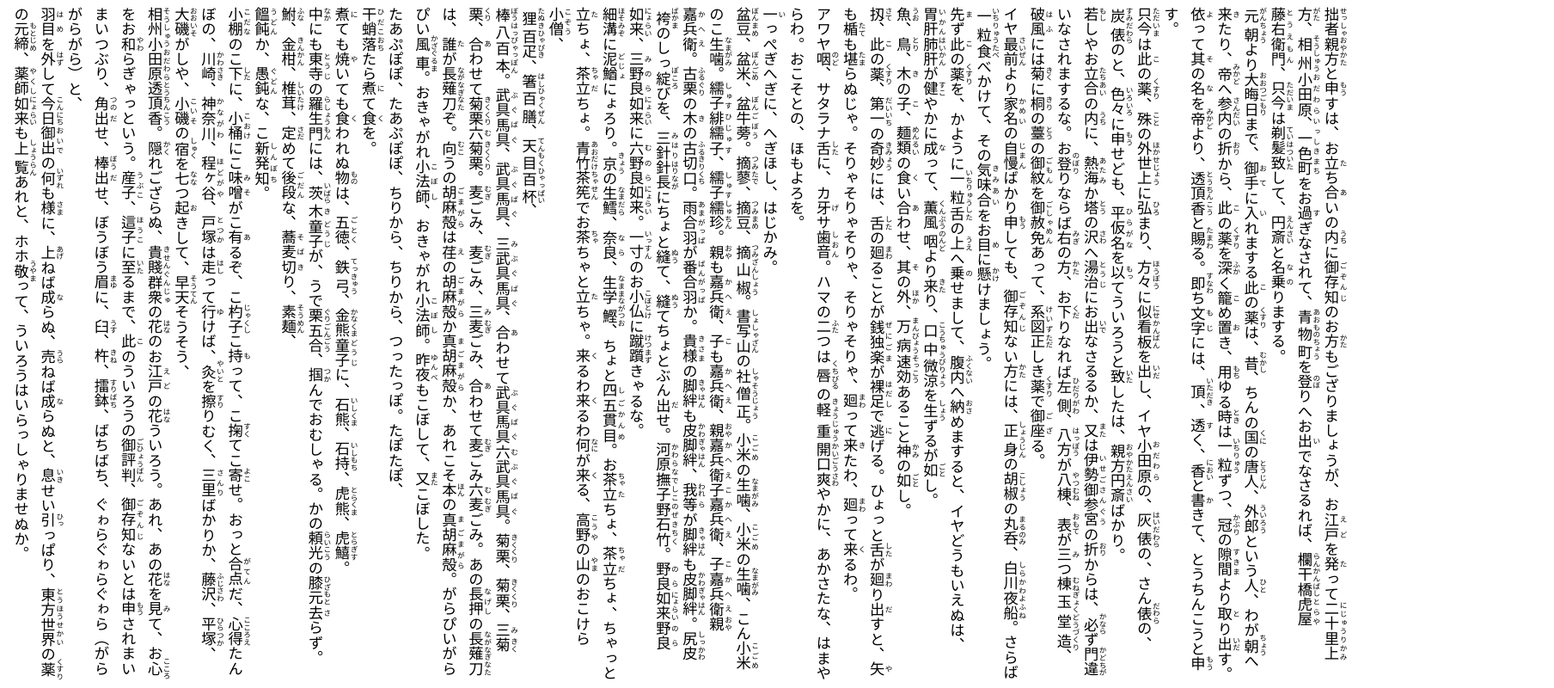
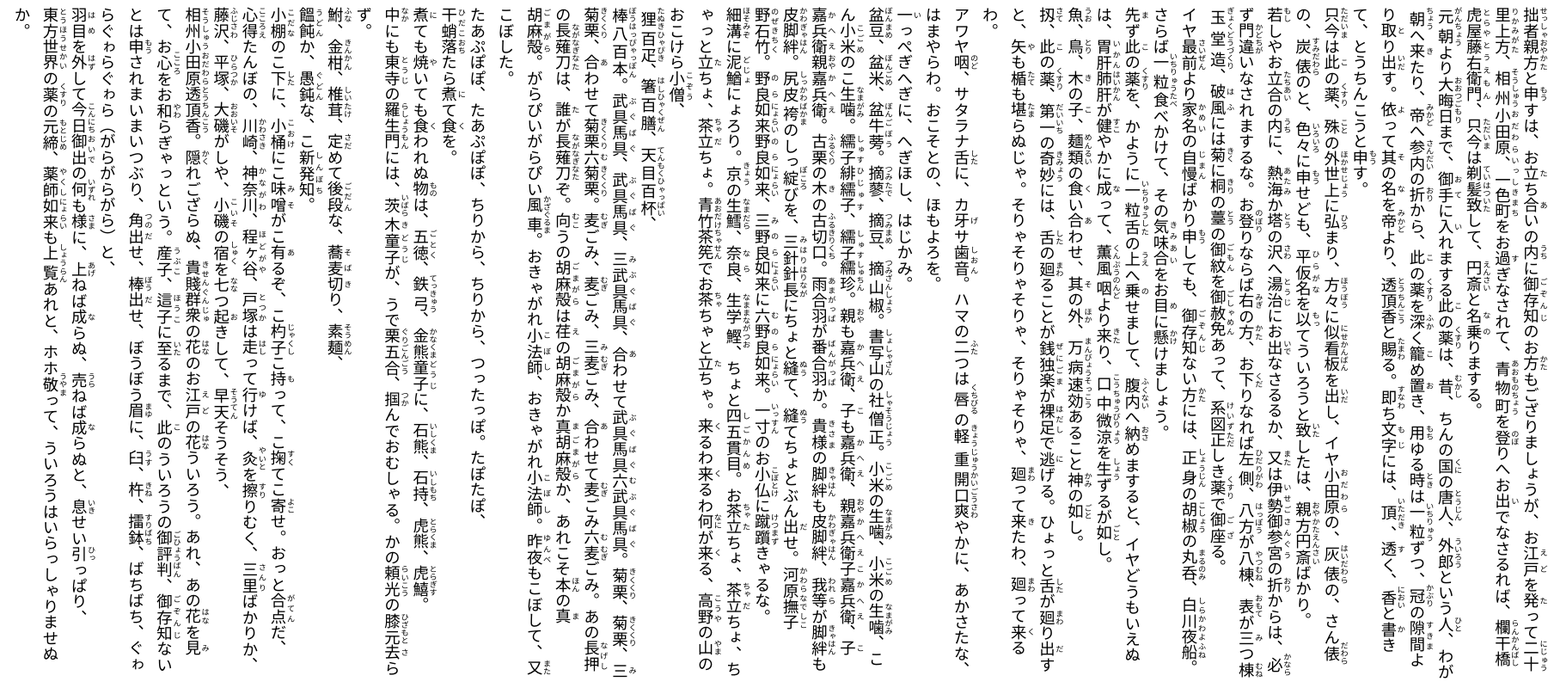
Before and after one commit to taisan11/hoso, a plain HTML site: page uirou.html in a window 1280 px wide. Shown: the whole page at 86% size, 1808 px wide, since content can reach past the window. Drawn offline with Linux system fonts and the light colour scheme.

Commit message:
ちわーす

```diff
--- a/css/tate.css
+++ b/css/tate.css
@@ -1,6 +1,6 @@
 body {
     writing-mode: vertical-rl;
     line-height: 180%;
-    font-size: 108%;
+    font-size: 115%;
     font-family: 'Noto Sans Japanese',   sans-serif;
     }
```
